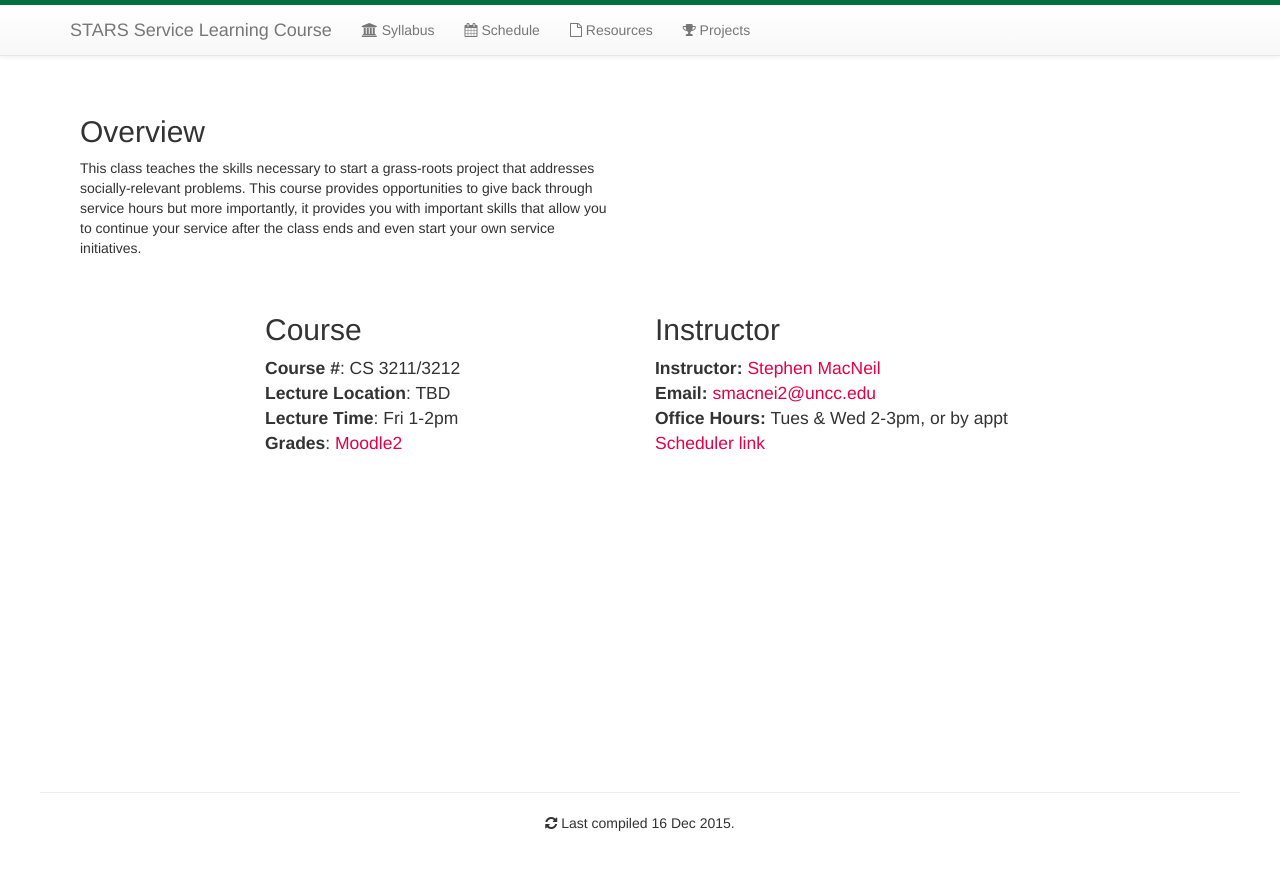
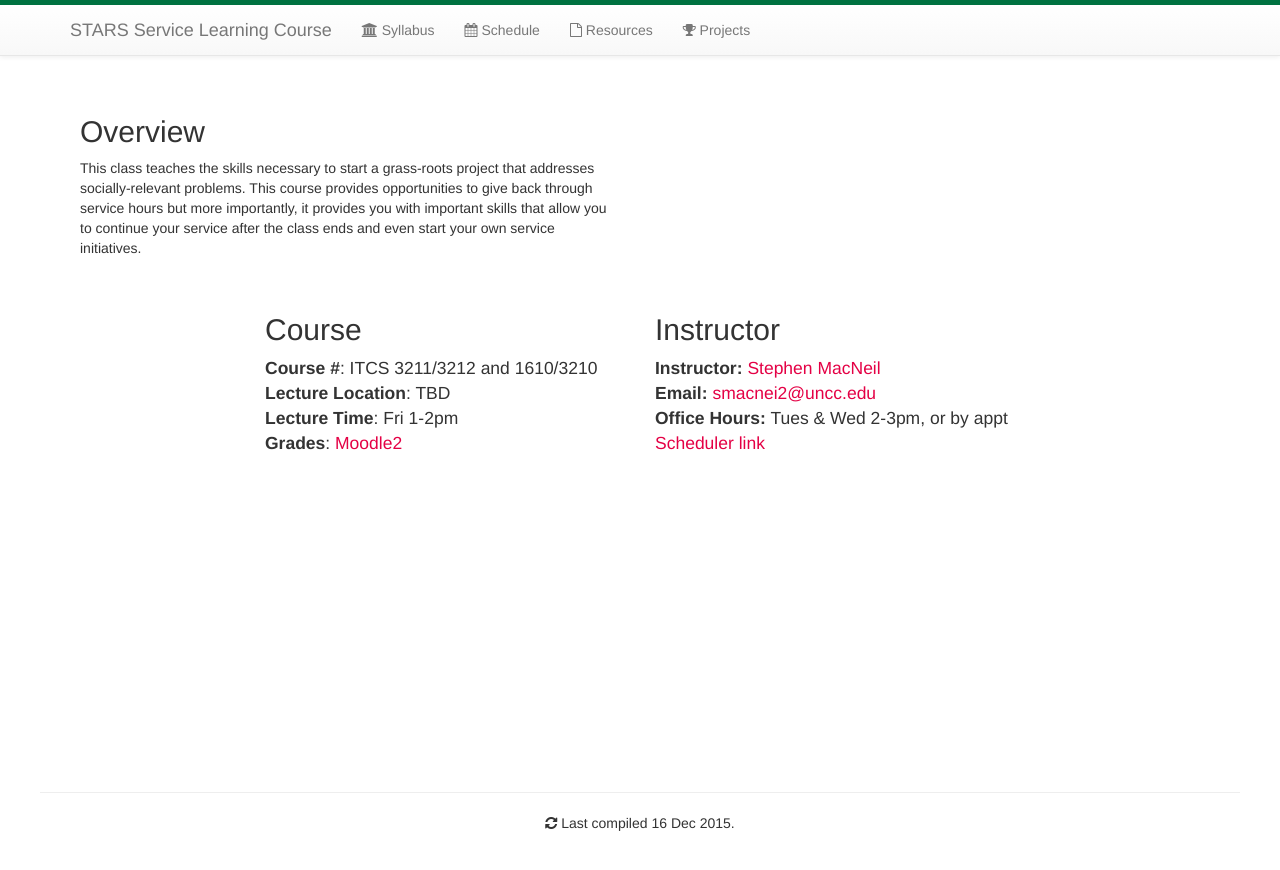
Before and after one commit to stevemacn/service-learning-course, a Jekyll site: the page built from index.html, in a window 1280 px wide. Shown: the top 870 px of the page. Built offline with Jekyll 4.4.1, drawn with Linux system fonts in a browser that asks for light colours; nearby versions of some CDN libraries.

Commit message:
write the full course name

```diff
--- a/_config.yml
+++ b/_config.yml
@@ -1,4 +1,4 @@
-courseID: CS 3211/3212
+courseID: ITCS 3211/3212 and 1610/3210
 courseTitle: STARS Service Learning Course
 year: Spring 2016
 
```
